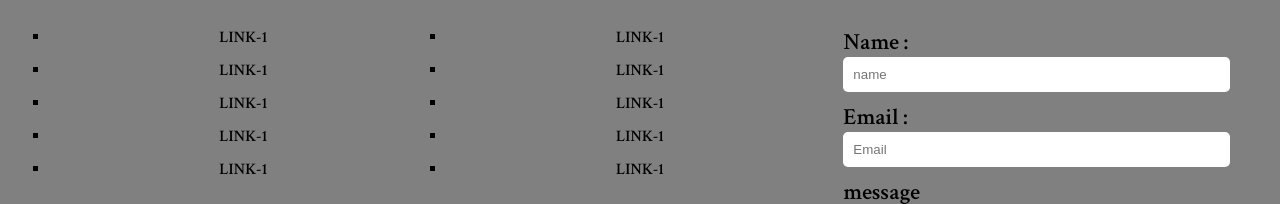
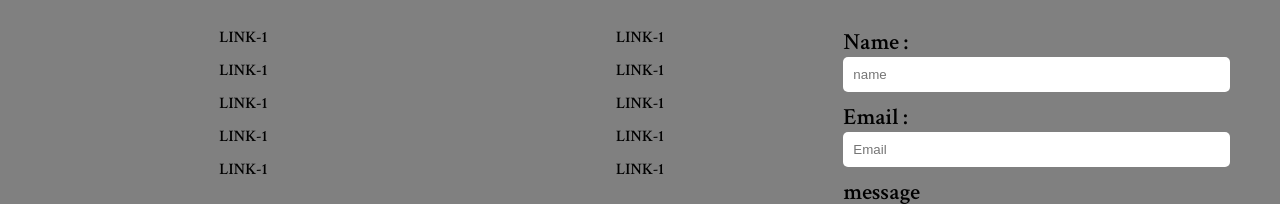
Before and after one commit to designer-raju/car-sell, a plain HTML site: page index.html in a window 1280 px wide. Shown: the part 3861-4065 px from the top of the page. Drawn offline with nearby package versions, Linux system fonts and the light colour scheme.

Commit message:
Update style.css

```diff
--- a/css/style.css
+++ b/css/style.css
@@ -468,7 +468,6 @@ img{
 
   .footer .quick-link .left-sec li,
   .footer .quick-link .middle-sec li{
-      list-style: square;
       margin-bottom: 12px;
   }
   .footer .quick-link li a{
```
